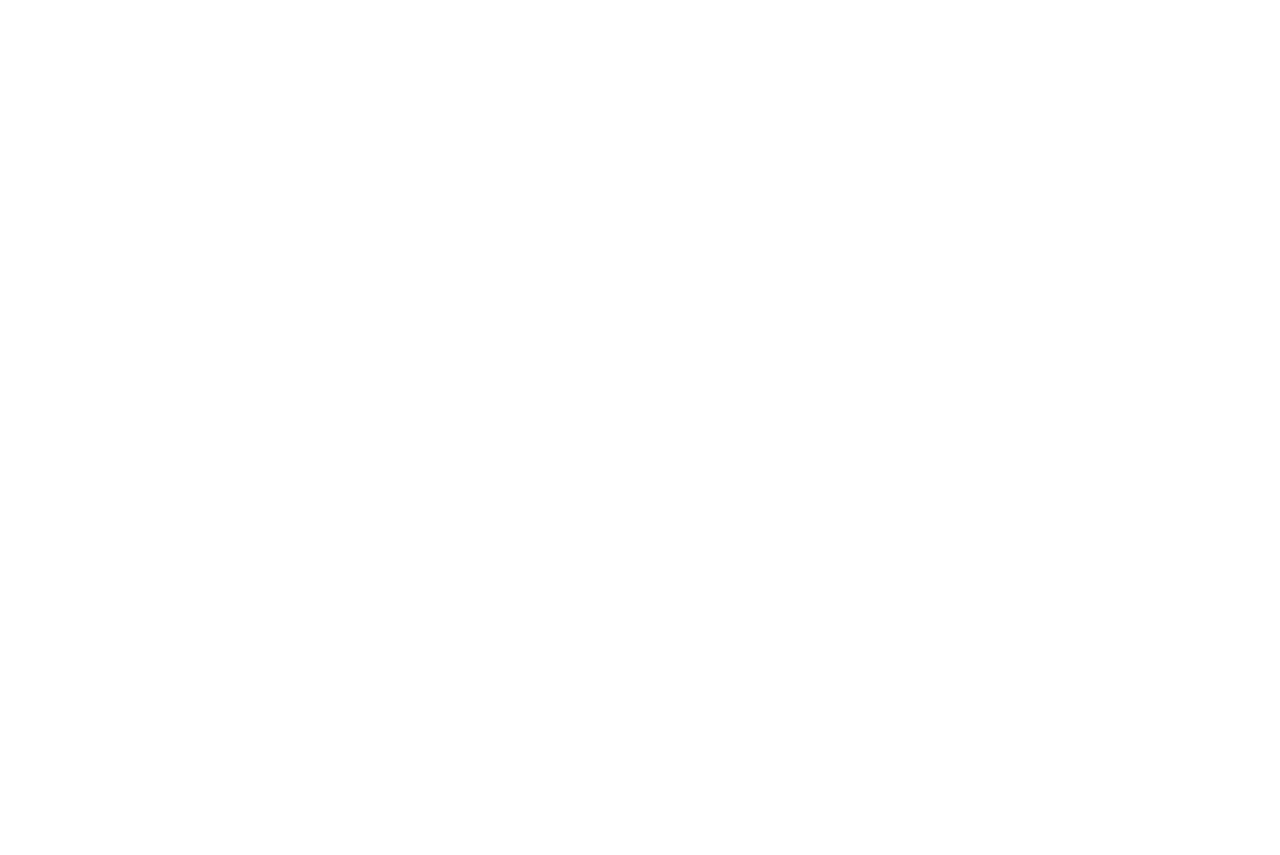
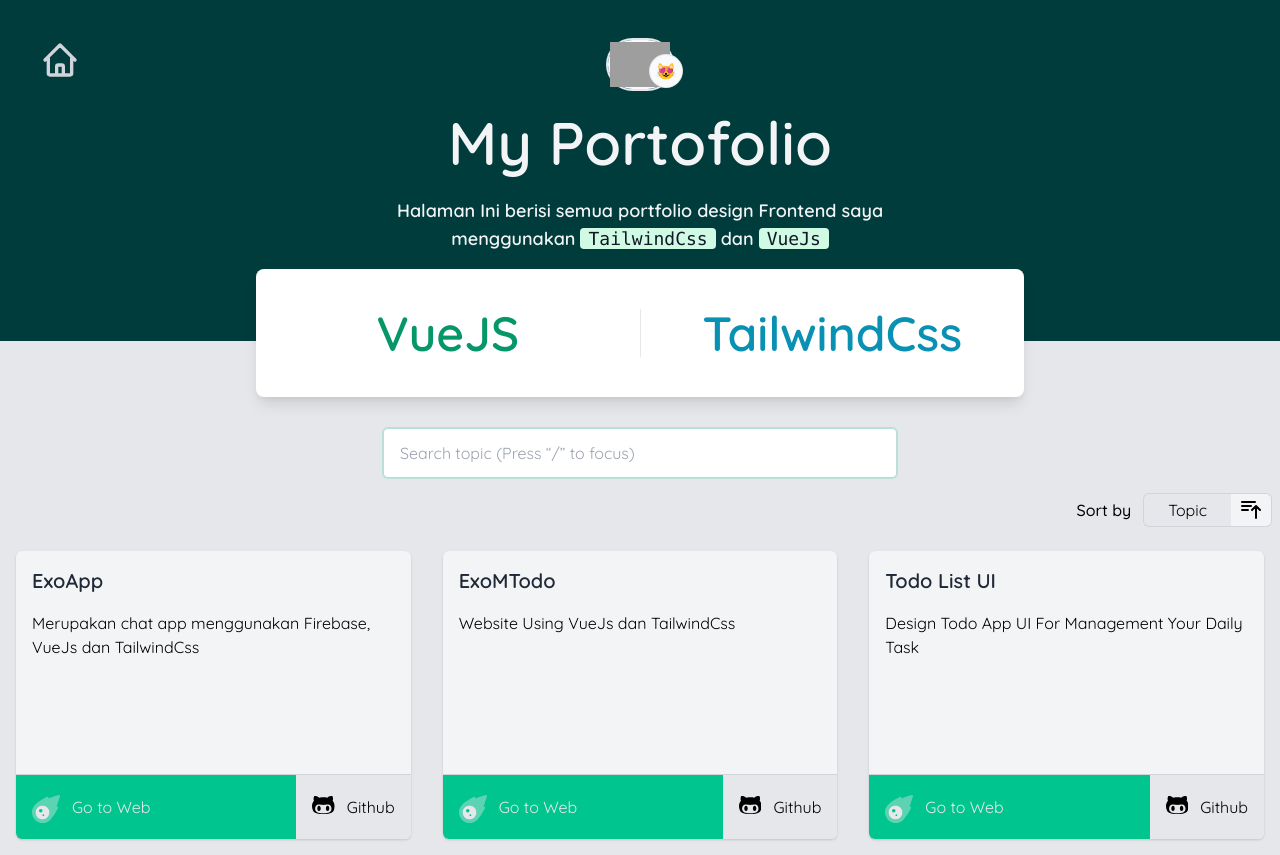
Before and after one commit to ekosutrisno/exomtodo, a Vue app: page /portfolio in a window 1280 px wide. Before the commit this address had no page. Before the commit the page ends 800 px from the top, so only its background shows below. Built offline with nearby package versions, Linux system fonts and the light colour scheme; grey boxes are pictures that could not be loaded; what vue3-click-away would draw is missing.

Commit message:
feat: added portfolio page and splice router file

```diff
--- a/src/components/web/Hero.vue
+++ b/src/components/web/Hero.vue
@@ -4,8 +4,8 @@
          <div class="flex flex-col items-center justify-center">
          <h1 class="md:text-6xl text-2xl mt-6 lg:mt-20 font-semibold text-gray-900">Daily Task Management</h1>
          <p class="text-center mt-4 md:text-xl">Every team has a unique process for shipping software.<br class="hidden lg:block"/> Use an out-of-the-box workflow, or create one to match the way your team works.</p>
-         <router-link to="/dashboard" class="py-2 mt-10 inline-flex items-center space-x-2 px-5 uppercase font-medium bg-green-secondary  hover:bg-green-light focus:outline-none shadow-lg text-gray-50 transition rounded">
-              <span> Register for free</span>
+         <router-link to="/portfolio" class="py-2 mt-10 inline-flex items-center space-x-2 px-5 uppercase font-medium bg-green-secondary  hover:bg-green-light focus:outline-none shadow-lg text-gray-50 transition rounded">
+              <span>See My Portfolio</span>
               <svg class="w-4" xmlns="http://www.w3.org/2000/svg" fill="none" viewBox="0 0 24 24" stroke="currentColor">
                   <path stroke-linecap="round" stroke-linejoin="round" stroke-width="3" d="M14 5l7 7m0 0l-7 7m7-7H3" />
               </svg>
--- a/src/main.js
+++ b/src/main.js
@@ -1,6 +1,6 @@
 import { createApp } from 'vue'
 import App from './App.vue'
-import router from './router';
+import router from './router/router';
 import VueClickAway   from 'vue3-click-away';
 import './index.css'
 
--- /dev/null
+++ b/src/pages/Portfolio.vue
@@ -0,0 +1,109 @@
+<template>
+  <section class="w-full min-w-min h-1/2 bg-green-darkest py-6 relative">
+      <div class="max-w-7xl mx-auto p-4 relative">
+         <router-link to="/" class="absolute text-gray-300 transition left-10 hover:text-gray-100">
+         <svg class="w-6 md:w-10" xmlns="http://www.w3.org/2000/svg" fill="none" viewBox="0 0 24 24" stroke="currentColor">
+            <path stroke-linecap="round" stroke-linejoin="round" stroke-width="2" d="M3 12l2-2m0 0l7-7 7 7M5 10v10a1 1 0 001 1h3m10-11l2 2m-2-2v10a1 1 0 01-1 1h-3m-6 0a1 1 0 001-1v-4a1 1 0 011-1h2a1 1 0 011 1v4a1 1 0 001 1m-6 0h6" />
+         </svg>
+      </router-link>
+         <div class="text-center">
+               <div class="w-16 mx-auto border-2 ring-2 ring-gray-200 border-gray-50 rounded-full relative">
+                  <div class="rounded-full cursor-pointer p-1 inline-flex items-center absolute w-8 h-8 -right-3 bottom-0 bg-gray-50 ring-1 ring-gray-200">
+                     <span class="mx-auto">😻</span>
+                  </div>
+                  <img class="object-cover" src="https://avatars0.githubusercontent.com/u/51039205?s=460&u=cb1d242b6a9b13a3b6383e46b5410fafe471b63d&v=4" alt="my-avatar">
+               </div>
+               <h1 class="text-3xl md:text-6xl font-semibold md:my-6 my-4 text-gray-100">My Portofolio</h1>
+               <p class="font-semibold text-gray-100 md:text-lg text-center">Halaman Ini berisi semua portfolio design Frontend saya <br class="hidden md:block"> menggunakan <code class="bg-green-100 font-medium px-2 rounded text-gray-900">TailwindCss</code>  dan <code class="bg-green-100 font-medium px-2 rounded text-gray-900">VueJs</code> </p>
+         </div>
+         <div class="w-full md:mx-auto max-w-3xl -mb-24 bg-white z-40 shadow-lg mt-4 rounded-lg h-32">
+               <div class="flex flex-col md:flex-row items-center justify-center text-2xl md:text-5xl divide-y md:divide-y-0 md:divide-x h-full">
+                  <div class="px-4 w-full text-center font-semibold text-green-600">VueJS</div>
+                  <div class="px-4 w-full text-center font-semibold text-cyan-600">TailwindCss</div>
+               </div>
+         </div>
+      </div>
+  </section>
+  <section class="min-w-min bg-gray-200 pt-14">
+     <div class="max-w-7xl mx-auto p-2">
+         <div class="w-full px-2 flex items-center justify-center">
+            <input  type="text" placeholder="Search topic (Press “/” to focus)"  class="py-3 px-4 rounded w-full max-w-lg mt-6 focus:outline-none ring-2 ring-green-secondary ring-opacity-20 focus:ring-opacity-60"/>
+         </div>
+         <div class="flex items-center justify-end my-4">
+            <div class="inline-flex items-center">
+               <span class="mr-3 font-medium">Sort by </span>
+               <button class="rounded-tl-md rounded-bl-md focus:outline-none py-1 px-6 transition bg-gray-200 border border-gray-300 border-r-0 hover:border-gray-300">Topic</button>
+               <button class="rounded-tr-md rounded-br-md focus:outline-none py-1 px-2 bg-gray-100 hover:bg-gray-200 transition border border-l-0 border-gray-300">
+                  <svg class="w-6" xmlns="http://www.w3.org/2000/svg" fill="none" viewBox="0 0 24 24" stroke="currentColor">
+                     <path stroke-linecap="round" stroke-linejoin="round" stroke-width="2" d="M3 4h13M3 8h9m-9 4h6m4 0l4-4m0 0l4 4m-4-4v12" />
+                  </svg>
+               </button>
+            </div>
+         </div>
+     </div>
+     <div class="max-w-7xl mx-auto px-4 pb-4 grid md:grid-cols-2 lg:grid-cols-3 gap-8">
+         <a v-for="portfolio in portfolios" :key="portfolio.id" :href="portfolio.href" target="_blank" rel="noopener noreferrer">
+            <div  class="w-full h-72 flex flex-col overflow-hidden transform transition-all hover:shadow-lg cursor-pointer hover:-translate-y-2 shadow rounded-md bg-gray-100">
+               <div class="flex-1 p-4">
+                  <h1 class="title font-semibold text-gray-800 text-xl mb-4"> {{ portfolio.title }} </h1>
+                  <p>
+                     {{ portfolio.desc }}
+                  </p>
+               </div>
+               <div class="flex-none flex items-center flex-shrink-0 w-full border-t border-gray-300">
+                  <button  class="bg-green-secondary text-gray-200 hover:bg-green-light inline-flex space-x-2 items-center w-full py-3 px-4 h-16">
+                    <svg xmlns="http://www.w3.org/2000/svg" aria-hidden="true" data-icon="meteor" data-prefix="fad" focusable="false" role="img" viewBox="0 0 512 512" class="svg-inline--fa fa-meteor fa-w-16 h-7 -mb-1 mr-1 text-current"><g class="fa-group"><path fill="currentColor" d="M491.14.7C452.44 12.3 379.34 35 303.44 62c-2.1-7-4-13.5-5.6-18.6a16.06 16.06 0 0 0-20-10.69 16.6 16.6 0 0 0-2.86 1.19C232.54 56 122.14 116.5 60.54 176.4c-1.1 1-2.5 2-3.5 3C-19 255.5-19 378.87 57.09 455s199.48 76 275.55-.1c1-1 2-2.4 3-3.5C395.44 389.8 456 279.3 478.14 237a16.05 16.05 0 0 0-6.64-21.72 15.52 15.52 0 0 0-2.86-1.18c-5.2-1.6-11.6-3.5-18.6-5.6 27-76 49.7-149 61.3-187.7A16.17 16.17 0 0 0 491.14.7zM191.94 448a128 128 0 1 1 128-128 128 128 0 0 1-128 128z" opacity=".4" class="fa-secondary"></path><path fill="currentColor" d="M191.94 192a128 128 0 1 0 128 128 128 128 0 0 0-128-128zm-32 128a32 32 0 1 1 32-32 32 32 0 0 1-32 32zm48 64a16 16 0 1 1 16-16 16 16 0 0 1-16 16z" class="fa-primary"></path></g></svg>
+                     <span>Go to Web</span>
+                  </button>
+
+                  <a :href="portfolio.github" target="_blank" rel="noopener noreferrer">
+                     <button class="bg-gray-200 inline-flex space-x-2 items-center hover:bg-gray-300 w-full py-3 px-4 h-16">
+                        <svg xmlns="http://www.w3.org/2000/svg" viewBox="0 0 480 512" class="nui-svg nui-svg-gh inline-block h-6 -mt-1 mr-1" data-v-deda5324=""><path fill="currentColor" d="M186.1 328.7c0 20.9-10.9 55.1-36.7 55.1s-36.7-34.2-36.7-55.1 10.9-55.1 36.7-55.1 36.7 34.2 36.7 55.1zM480 278.2c0 31.9-3.2 65.7-17.5 95-37.9 76.6-142.1 74.8-216.7 74.8-75.8 0-186.2 2.7-225.6-74.8-14.6-29-20.2-63.1-20.2-95 0-41.9 13.9-81.5 41.5-113.6-5.2-15.8-7.7-32.4-7.7-48.8 0-21.5 4.9-32.3 14.6-51.8 45.3 0 74.3 9 108.8 36 29-6.9 58.8-10 88.7-10 27 0 54.2 2.9 80.4 9.2 34-26.7 63-35.2 107.8-35.2 9.8 19.5 14.6 30.3 14.6 51.8 0 16.4-2.6 32.7-7.7 48.2 27.5 32.4 39 72.3 39 114.2zm-64.3 50.5c0-43.9-26.7-82.6-73.5-82.6-18.9 0-37 3.4-56 6-14.9 2.3-29.8 3.2-45.1 3.2-15.2 0-30.1-.9-45.1-3.2-18.7-2.6-37-6-56-6-46.8 0-73.5 38.7-73.5 82.6 0 87.8 80.4 101.3 150.4 101.3h48.2c70.3 0 150.6-13.4 150.6-101.3zm-82.6-55.1c-25.8 0-36.7 34.2-36.7 55.1s10.9 55.1 36.7 55.1 36.7-34.2 36.7-55.1-10.9-55.1-36.7-55.1z"></path></svg>
+                        <span>Github</span>
+                     </button>
+                  </a>
+               </div>
+            </div>
+         </a>
+     </div>
+  </section>
+</template>
+
+<script>
+import { reactive, toRefs } from 'vue'
+   export default {
+      setup () {
+         const state = reactive({
+            portfolios: [
+               {
+                  id:'ab09e92b-3f35-43f3-b5fb-81796c4f3784',
+                  title: 'ExoApp',
+                  href: 'https://exoapps.netlify.app/',
+                  github: 'https://github.com/ekosutrisno',
+                  desc: ' Merupakan chat app menggunakan Firebase, VueJs dan TailwindCss'
+
+               },
+               {
+                  id:'30d02cc3-8616-42ef-8901-9204ff9126f6',
+                  title: 'ExoMTodo',
+                  href: 'https://ekosutrisno.netlify.app/',
+                  github: 'https://github.com/ekosutrisno',
+                  desc: ' Website Using VueJs dan TailwindCss'
+               },
+               {
+                  id:'88613ea7-507d-47cf-af5e-735a0431441a',
+                  title: 'Todo List UI',
+                  href: '/dashboard',
+                  github: 'https://github.com/ekosutrisno',
+                  desc: ' Design Todo App UI For Management Your Daily Task'
+               },
+
+            ]
+         })
+
+         return {
+            ...toRefs(state)
+         }
+      }
+   }
+</script>
--- /dev/null
+++ b/src/router/router.js
@@ -0,0 +1,7 @@
+import { createRouter, createWebHistory } from 'vue-router'
+import { routes } from './routes';
+
+export default createRouter({
+  history: createWebHistory(),
+  routes: routes
+})
--- a/tailwind.config.js
+++ b/tailwind.config.js
@@ -1,3 +1,4 @@
+const colors = require('tailwindcss/colors')
 module.exports = {
   purge: ['./src/**/*.{vue,js,ts,jsx,tsx}'],
    darkMode: false, // or 'media' or 'class'
@@ -6,8 +7,10 @@
        colors:{
         'green-primary': '#3b8070',
         'green-secondary': '#00c58e',
+        'green-darkest': '#003C3C',
         'green-light': '#00E0A1',
         'gray-primary': '#edf2f7',
+         cyan: colors.cyan
        },
        fontFamily:{
         exo: [ 'Quicksand', 'system-ui', 'sans-serif']
```
Also changed, not shown: src/router/routes.js (renamed from src/router.js, +17 -18 lines).
